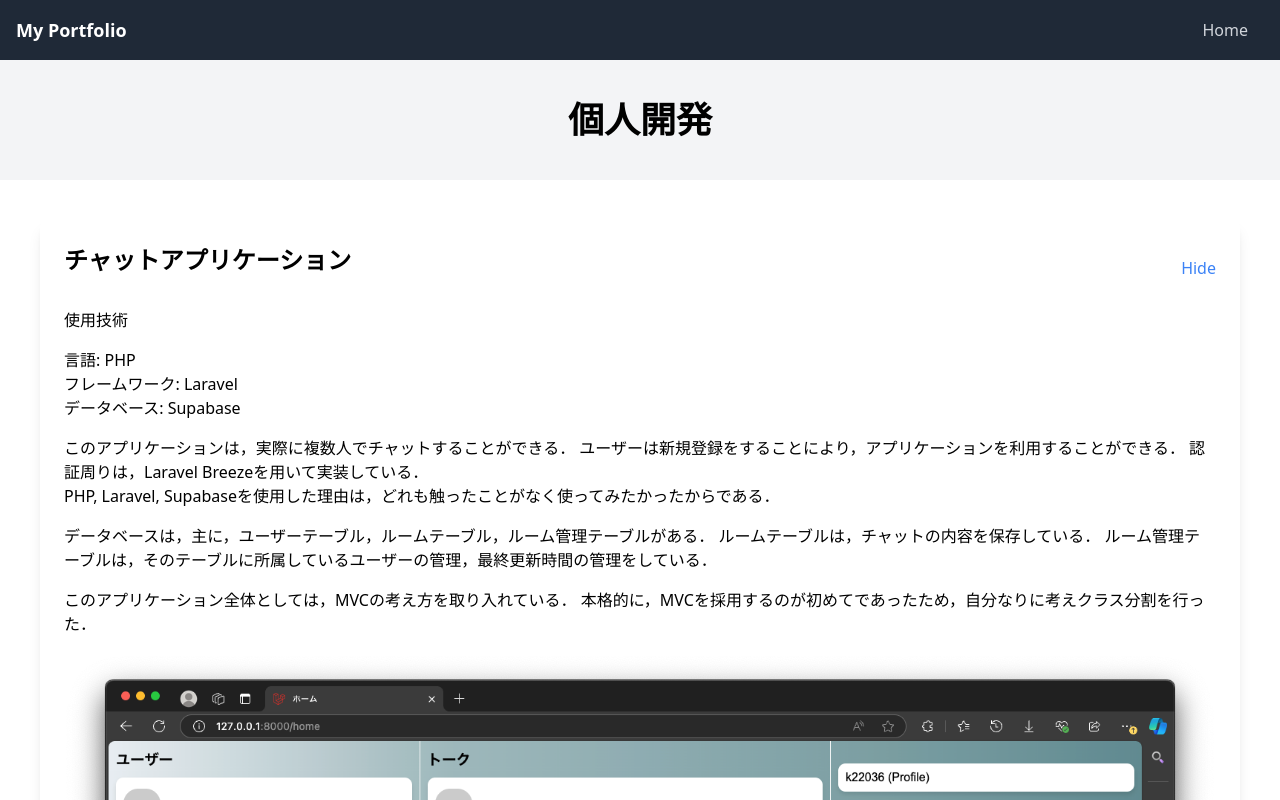
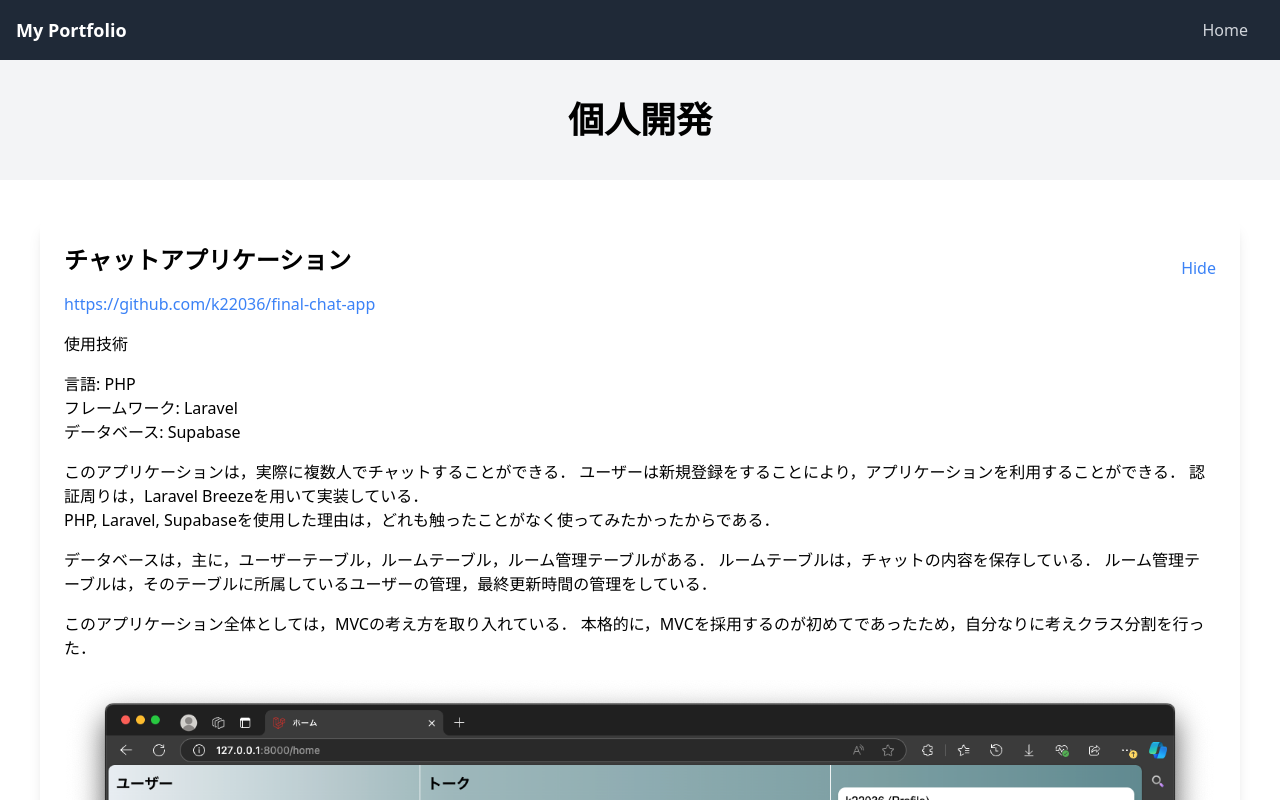
Before and after one commit to k22036/portfolio, a React (Create React App) app: page /portfolio/personal-dev in a window 1280 px wide. Both pictures are taken after a click on the button "Show". Shown: the top 800 px of the page. Built offline with nearby package versions, Linux system fonts and the light colour scheme.

Commit message:
change: chat-app

```diff
--- a/src/components/Content.tsx
+++ b/src/components/Content.tsx
@@ -3,9 +3,10 @@ import React, { useState } from 'react';
 type Props = {
   children: React.ReactNode;
   title: string;
+  link: string;
 }
 
-const Content: React.FC<Props> = ({ children, title }) => {
+const Content: React.FC<Props> = ({ children, title, link }) => {
   const [isOpen, setIsOpen] = useState(false);  // 折りたたみ状態を管理する
 
   const toggleContent = () => {
@@ -26,9 +27,17 @@ const Content: React.FC<Props> = ({ children, title }) => {
             </button>
           </div>
           {isOpen && (
-            <div className='mt-4'>
-              {children}
-            </div>
+            <>
+              <a
+                href={link}
+                target='_blank'
+                rel='noreferrer'
+                className='text-blue-500 mb-3 hover:underline'
+              >{link}</a>
+              <div className='mt-4'>
+                {children}
+              </div>
+            </>
           )}
         </div>
       </div>
--- a/src/pages/personalDev.tsx
+++ b/src/pages/personalDev.tsx
@@ -12,7 +12,7 @@ const PersonalDev = () => {
       <section className='p-10 bg-white-100'>
         {/* contents */}
 
-        <Content title='チャットアプリケーション'>
+        <Content title='チャットアプリケーション' link='https://github.com/k22036/final-chat-app'>
           <p className='mb-4'>使用技術</p>
           <ul className='mb-4'>
             <li>言語: PHP</li>
```
